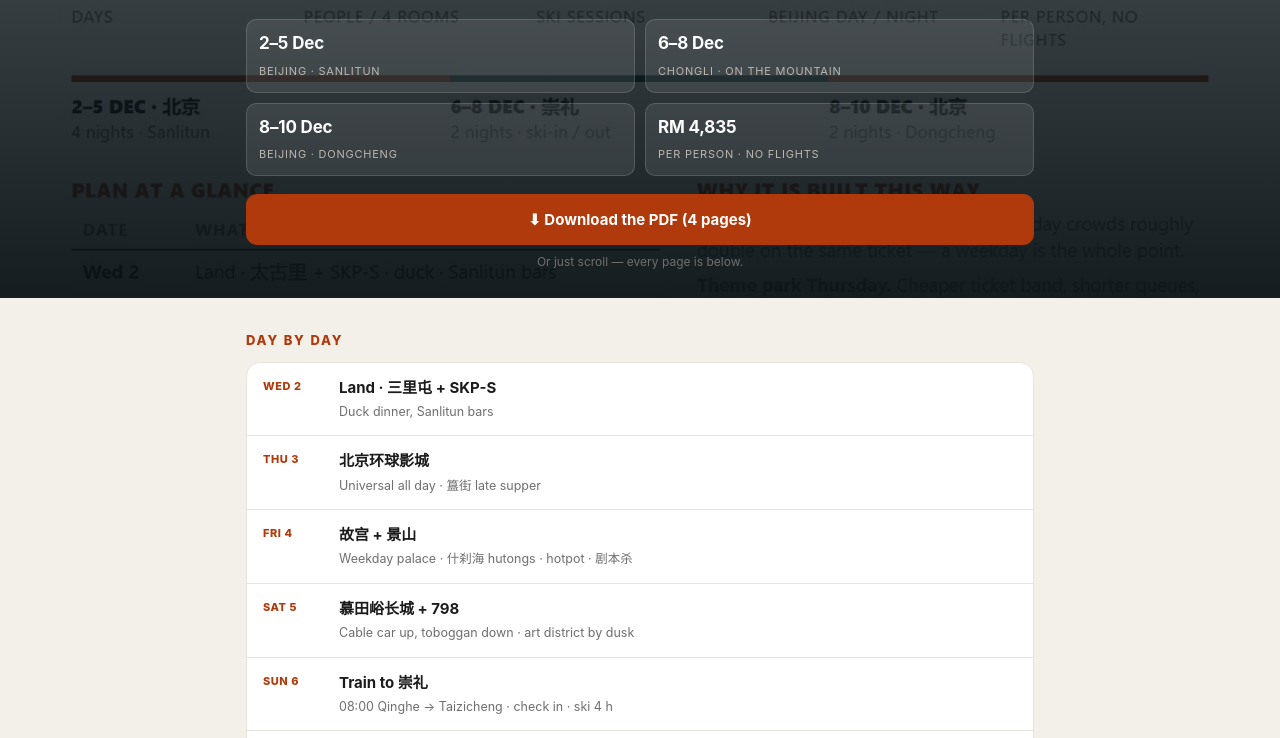
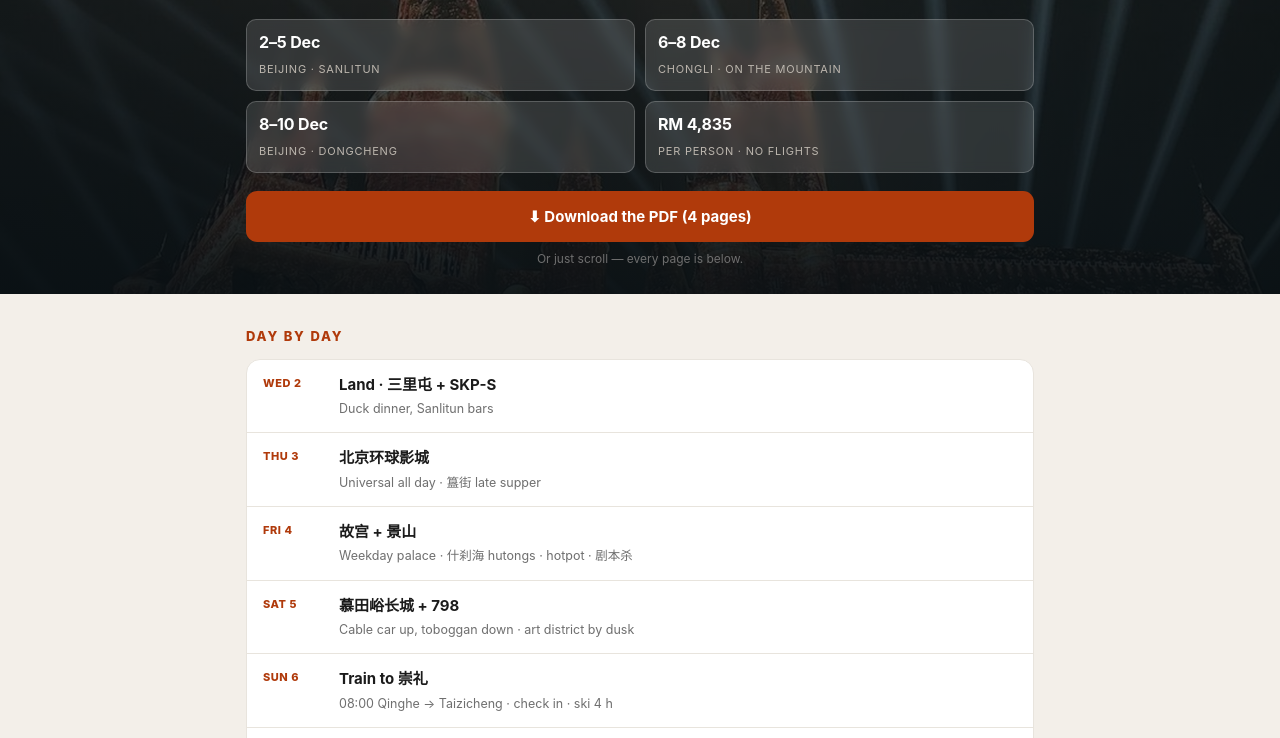
Before and after one commit to Jeaniuss02/beijing-chongli-dec-2026, a plain HTML site: page index.html in a window 1280 px wide. Shown: the part 149-887 px from the top of the page. Drawn offline with Linux system fonts and the light colour scheme.

Commit message:
Hero photo for the web header; stronger stat cards

```diff
--- a/index.html
+++ b/index.html
@@ -18,16 +18,17 @@
          line-height:1.55; -webkit-font-smoothing:antialiased; }
   .wrap { max-width:820px; margin:0 auto; padding:0 16px 56px; }
   header { background:#0f1c22; color:#fff; margin:0 -16px 0; padding:34px 24px 26px; position:relative; overflow:hidden; }
-  header img.bg { position:absolute; inset:0; width:100%; height:100%; object-fit:cover; opacity:.55; }
-  header .shade { position:absolute; inset:0; background:linear-gradient(180deg,rgba(10,18,22,.55),rgba(10,18,22,.92)); }
+  header img.bg { position:absolute; inset:0; width:100%; height:100%; object-fit:cover; }
+  header .shade { position:absolute; inset:0; background:linear-gradient(180deg,rgba(9,16,20,.42) 0%,rgba(9,16,20,.72) 46%,rgba(9,16,20,.95) 100%); }
   header .in { position:relative; max-width:788px; margin:0 auto; }
   .kicker { font-size:11px; letter-spacing:.24em; text-transform:uppercase; color:#ffb08a; font-weight:700; }
   h1 { font-size:30px; line-height:1.1; margin:10px 0 6px; letter-spacing:-.02em; }
   h1 span { display:block; font-size:17px; color:#ffb08a; letter-spacing:.06em; margin-top:6px; }
   header p { margin:0; color:#dcd8d3; font-size:14px; }
   .stats { display:grid; grid-template-columns:repeat(2,1fr); gap:10px; margin-top:22px; }
-  .stats div { background:rgba(255,255,255,.09); border:1px solid rgba(255,255,255,.14); border-radius:10px; padding:10px 12px; }
-  .stats b { display:block; font-size:17px; letter-spacing:-.01em; }
+  .stats div { background:rgba(255,255,255,.13); border:1px solid rgba(255,255,255,.2); border-radius:10px; padding:10px 12px;
+               backdrop-filter:blur(6px); -webkit-backdrop-filter:blur(6px); }
+  .stats b { display:block; font-size:16px; letter-spacing:-.01em; white-space:nowrap; }
   .stats small { font-size:11px; letter-spacing:.07em; text-transform:uppercase; color:#bcb6ae; }
   .btn { display:flex; align-items:center; justify-content:center; gap:9px; background:var(--accent); color:#fff;
          text-decoration:none; font-weight:700; font-size:15px; padding:14px 18px; border-radius:11px; margin:18px 0 4px; }
@@ -56,7 +57,7 @@
 </head>
 <body>
 <header>
-  <img class="bg" src="pages/page-1.jpg" alt="">
+  <img class="bg" src="hero.jpg" alt="">
   <div class="shade"></div>
   <div class="in">
     <div class="kicker">Trip plan · 9 days · 8 people</div>
```
Also changed, not shown: hero.jpg (added).
